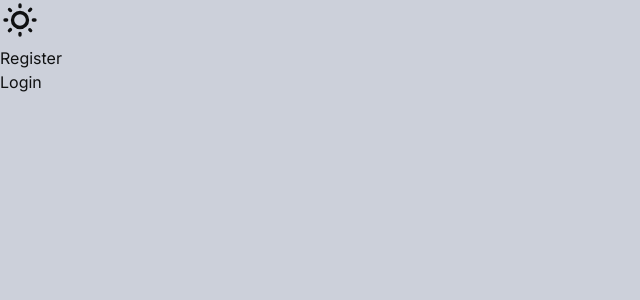
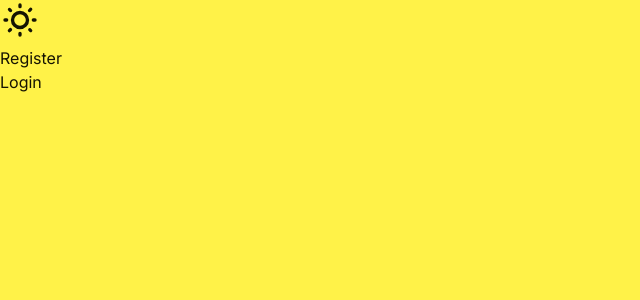
Before and after one commit to bingKegeta/knight-link-app, a Next.js app: page / in a window 1280 px wide. Shown: the top 300 px of the page, without its empty margins (0-640 px from the left). Built offline with nearby package versions, Linux system fonts and the light colour scheme; what @catppuccin/tailwindcss would draw is missing.

Commit message:
color schemes set

```diff
--- a/tailwind.config.ts
+++ b/tailwind.config.ts
@@ -7,49 +7,75 @@
     "./app/**/*.{js,ts,jsx,tsx,mdx}",
   ],
   // darkMode: "class",
-  theme: {},
+  theme: {
+    extend: {
+      animation: {
+        "gradient-x": "gradient-x 15s ease infinite",
+        "gradient-y": "gradient-y 15s ease infinite",
+        "gradient-xy": "gradient-xy 15s ease infinite",
+      },
+      keyframes: {
+        "gradient-y": {
+          "0%, 100%": {
+            "background-size": "400% 400%",
+            "background-position": "center top",
+          },
+          "50%": {
+            "background-size": "200% 200%",
+            "background-position": "center center",
+          },
+        },
+        "gradient-x": {
+          "0%, 100%": {
+            "background-size": "200% 200%",
+            "background-position": "left center",
+          },
+          "50%": {
+            "background-size": "200% 200%",
+            "background-position": "right center",
+          },
+        },
+        "gradient-xy": {
+          "0%, 100%": {
+            "background-size": "400% 400%",
+            "background-position": "left center",
+          },
+          "50%": {
+            "background-size": "200% 200%",
+            "background-position": "right center",
+          },
+        },
+      },
+    },
+  },
   daisyui: {
     themes: [
       {
-        latte: {
-          primary: "#8839ef",
-
-          secondary: "#ea76cb",
-
-          accent: "#179299",
-
-          neutral: "#bcc0cc",
-
-          "base-100": "#ccd0da",
-
-          info: "#209fb5",
-
-          success: "#40a02b",
-
-          warning: "#df8e1d",
-
-          error: "#d20f39",
-        },
-        mocha: {
-          primary: "#cba6f7",
-
-          secondary: "#f5c2e7",
-
-          accent: "#94e2d5",
-
-          neutral: "#181825",
-
-          "base-100": "#1e1e2e",
-
-          info: "#89b4fa",
-
-          success: "#a6e3a1",
-
-          warning: "#f9e2af",
-
-          error: "#f38ba8",
-        },
+        // latte: {
+        //   primary: "#8839ef",
+        //   secondary: "#ea76cb",
+        //   accent: "#179299",
+        //   neutral: "#bcc0cc",
+        //   "base-100": "#ccd0da",
+        //   info: "#209fb5",
+        //   success: "#40a02b",
+        //   warning: "#df8e1d",
+        //   error: "#d20f39",
+        // },
+        // mocha: {
+        //   primary: "#cba6f7",
+        //   secondary: "#f5c2e7",
+        //   accent: "#94e2d5",
+        //   neutral: "#181825",
+        //   "base-100": "#1e1e2e",
+        //   info: "#89b4fa",
+        //   success: "#a6e3a1",
+        //   warning: "#f9e2af",
+        //   error: "#f38ba8",
+        // },
       },
+      "cyberpunk",
+      "synthwave",
     ],
   },
   plugins: [
```
